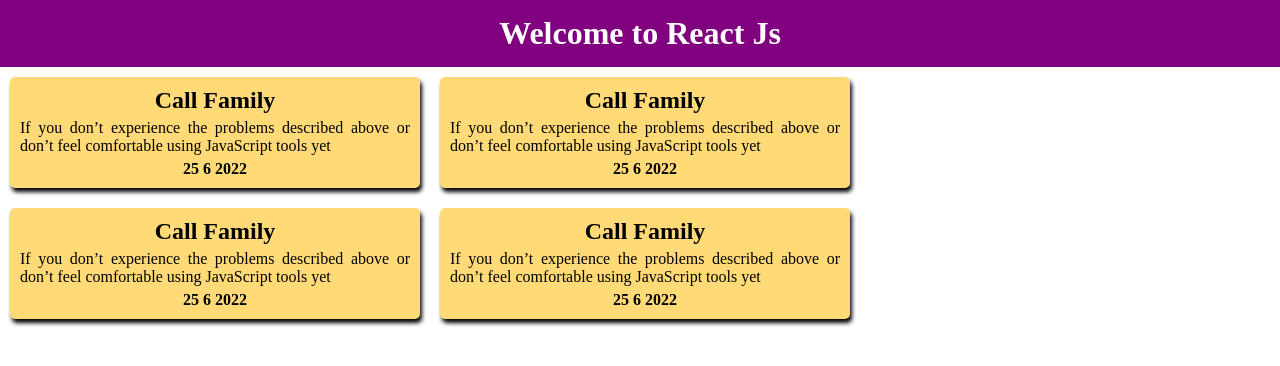
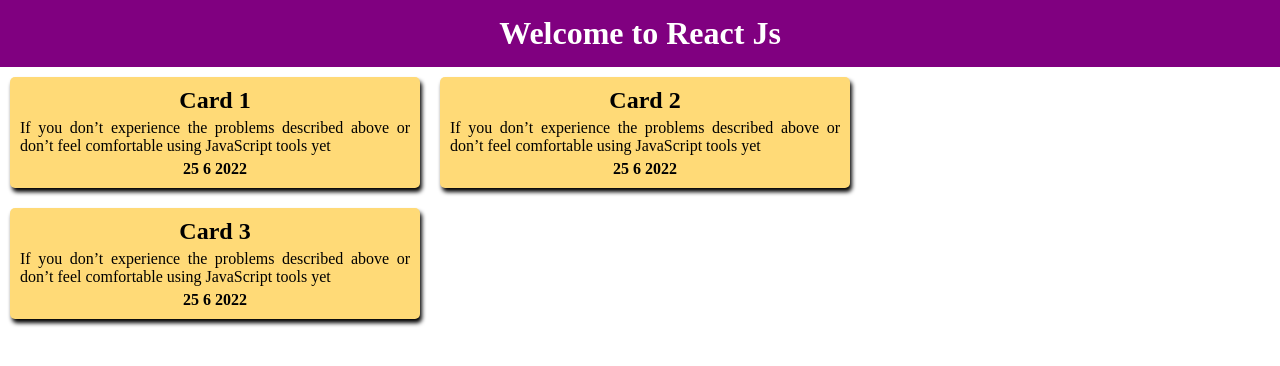
Before and after one commit to furiousnur/React-Basic, a React (Create React App) app: page / in a window 1280 px wide. Shown: the top 366 px of the page. Built offline with nearby package versions, Linux system fonts and the light colour scheme.

Commit message:
react props

```diff
--- a/src/App.js
+++ b/src/App.js
@@ -5,10 +5,9 @@
   return (
       <div>
         <h1 className="headingStyle">Welcome to React Js</h1>
-        <Card/>
-        <Card/>
-        <Card/>
-        <Card/>
+        <Card title="Card 1" detail="If you don’t experience the problems described above or don’t feel comfortable using JavaScript tools yet"/>
+        <Card title="Card 2" detail="If you don’t experience the problems described above or don’t feel comfortable using JavaScript tools yet"/>
+        <Card title="Card 3" detail="If you don’t experience the problems described above or don’t feel comfortable using JavaScript tools yet"/>
       </div>
   );
 }
--- a/src/components/Card.js
+++ b/src/components/Card.js
@@ -3,16 +3,18 @@
 const dateName = date.getDate();
 const monthName = date.getMonth();
 const yearName = date.getFullYear();
-const title = "Call Family";
-const detail = "If you don’t experience the problems described above or don’t feel comfortable using JavaScript tools yet"
+// const title = "Call Family";
+// const detail = "If you don’t experience the problems described above or don’t feel comfortable using JavaScript tools yet"
 /* end variable declare*/
 /* start variable component function*/
-function Card(){
-    return <div className="card">
-        <h2 className="cardTitle">{title}</h2>
-        <p className="cardDetail">{detail}</p>
-        <p className="cardFooter">{dateName + " " + monthName + " " + yearName }</p>
-    </div>
+function Card(props){
+    return(
+        <div className="card">
+            <h2 className="cardTitle">{props.title}</h2>
+            <p className="cardDetail">{props.detail}</p>
+            <p className="cardFooter">{dateName + " " + monthName + " " + yearName }</p>
+        </div>
+    );
 }
 /* end variable component function*/
 
```
